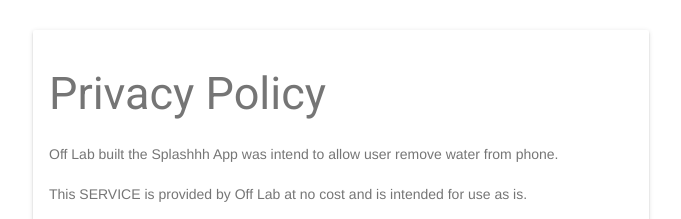
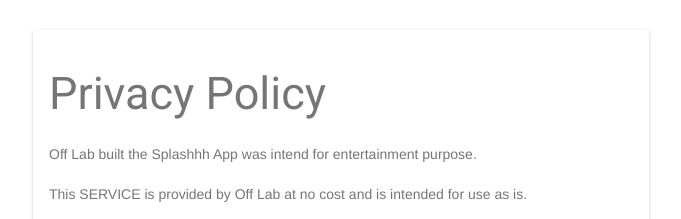
Before and after one commit to offlab/splashhhprivacy, a plain HTML site: page index.html in a window 1280 px wide. Shown: the top 219 px of the page, without its empty margins (313-994 px from the left). Drawn offline with nearby package versions, Linux system fonts and the light colour scheme.

Commit message:
Update privacy

```diff
--- a/index.html
+++ b/index.html
@@ -26,7 +26,7 @@
         <div class="mdl-card mdl-cell mdl-cell--6-col mdl-shadow--2dp">
             <div class="mdl-card__supporting-text">
                 <h2>Privacy Policy</h2>
-                <p> Off Lab built the Splashhh App was intend to allow user remove water from phone.</p?>
+                <p> Off Lab built the Splashhh App was intend for entertainment purpose.</p?>
                 <p>This SERVICE is provided by Off Lab at no cost and
                 is intended for use as is.</p>
                 <p>This page is used to inform visitors regarding my policies with the collection, use, and
```
